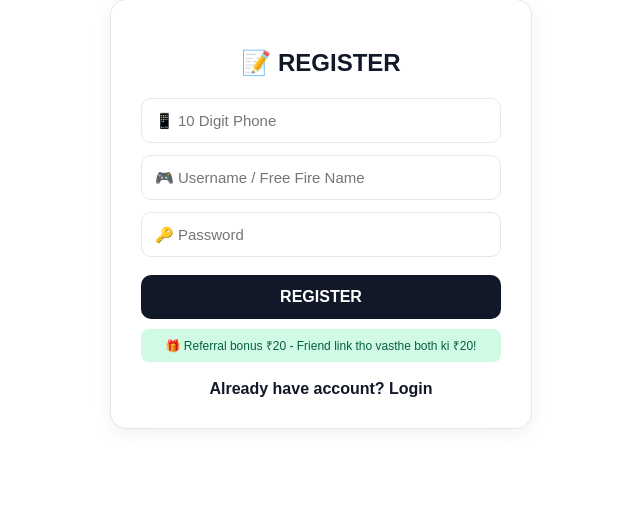
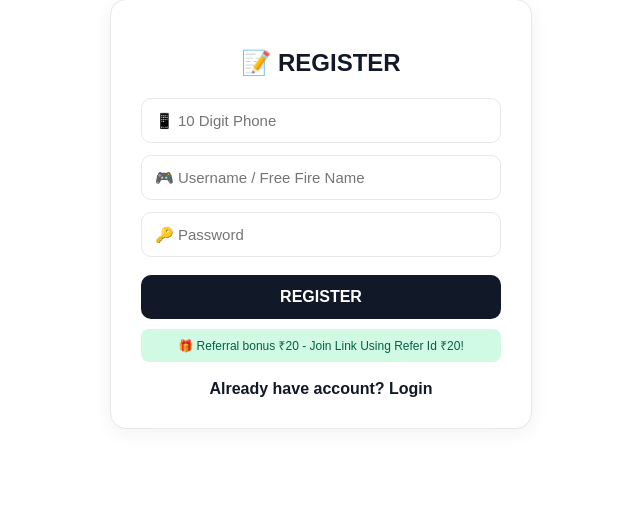
Before and after one commit to kothapallisravankumar05-art/sd-tournments, a Flask app: page /register in a window 1280 px wide. Shown: the part 206-735 px from the top of the page, without its empty margins (319-959 px from the left). Run offline with Flask 3, Linux system fonts and the light colour scheme; some libraries are stand-ins or nearby versions.

Commit message:
Update register.html

```diff
--- a/templates/register.html
+++ b/templates/register.html
@@ -71,7 +71,7 @@ a { text-decoration: none; }
 <div class="box">
     <h2>📝 REGISTER</h2>
 
-    <!-- ERROR BOX - Username exists ante ikkade chupistadi -->
+    <!-- ERROR BOX - Username Already Exists -->
     {% if error %}
     <div class="error">{{ error }}</div>
     {% endif %}
@@ -83,7 +83,7 @@ a { text-decoration: none; }
         <button type="submit">REGISTER</button>
     </form>
 
-    <span class="small">🎁 Referral bonus ₹20 - Friend link tho vasthe both ki ₹20!</span>
+    <span class="small">🎁 Referral bonus ₹20 - Join Link Using Refer Id ₹20!</span>
 
     <br>
     <a href="/login" style="color:#111827; font-weight:bold;">Already have account? Login</a>
```
